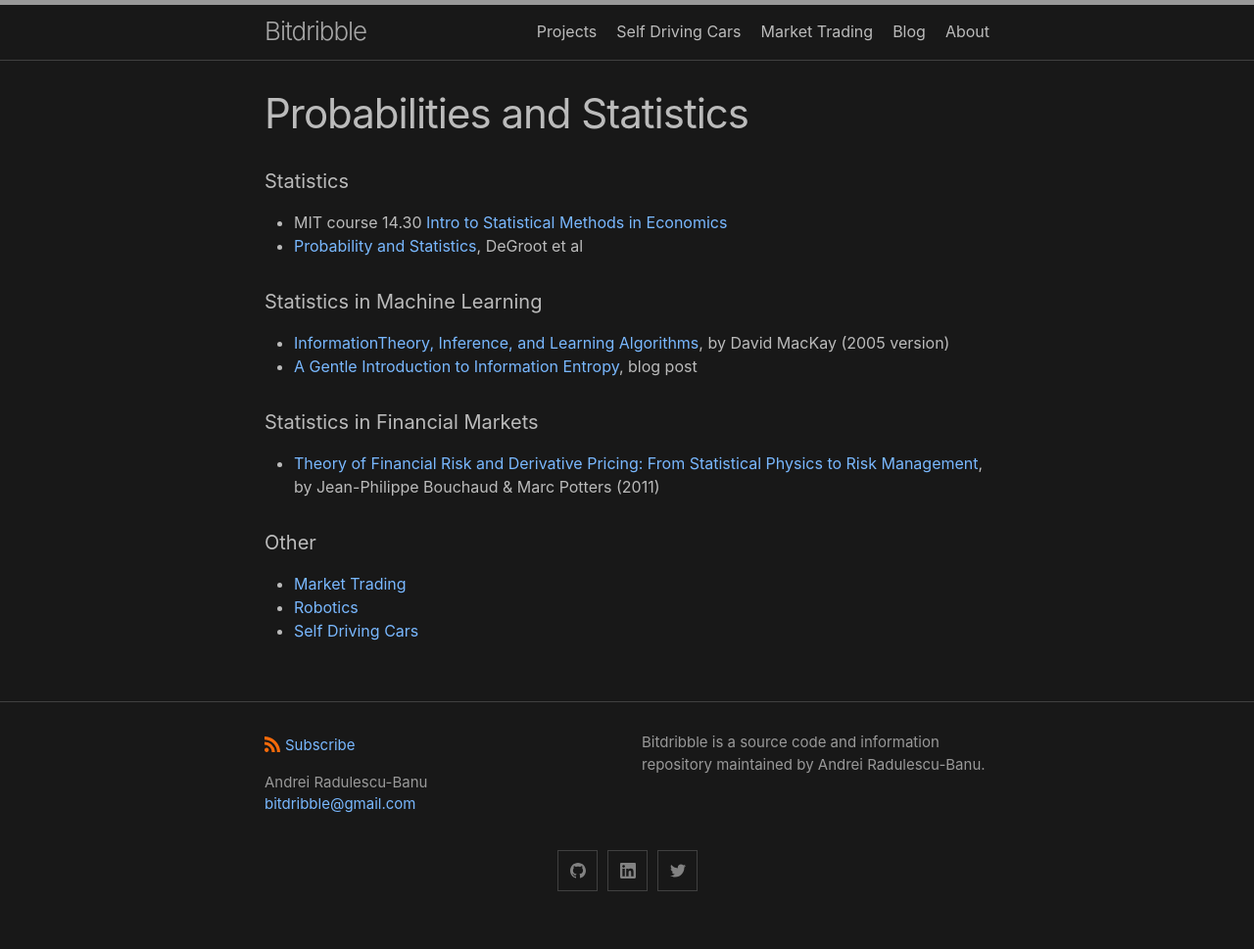
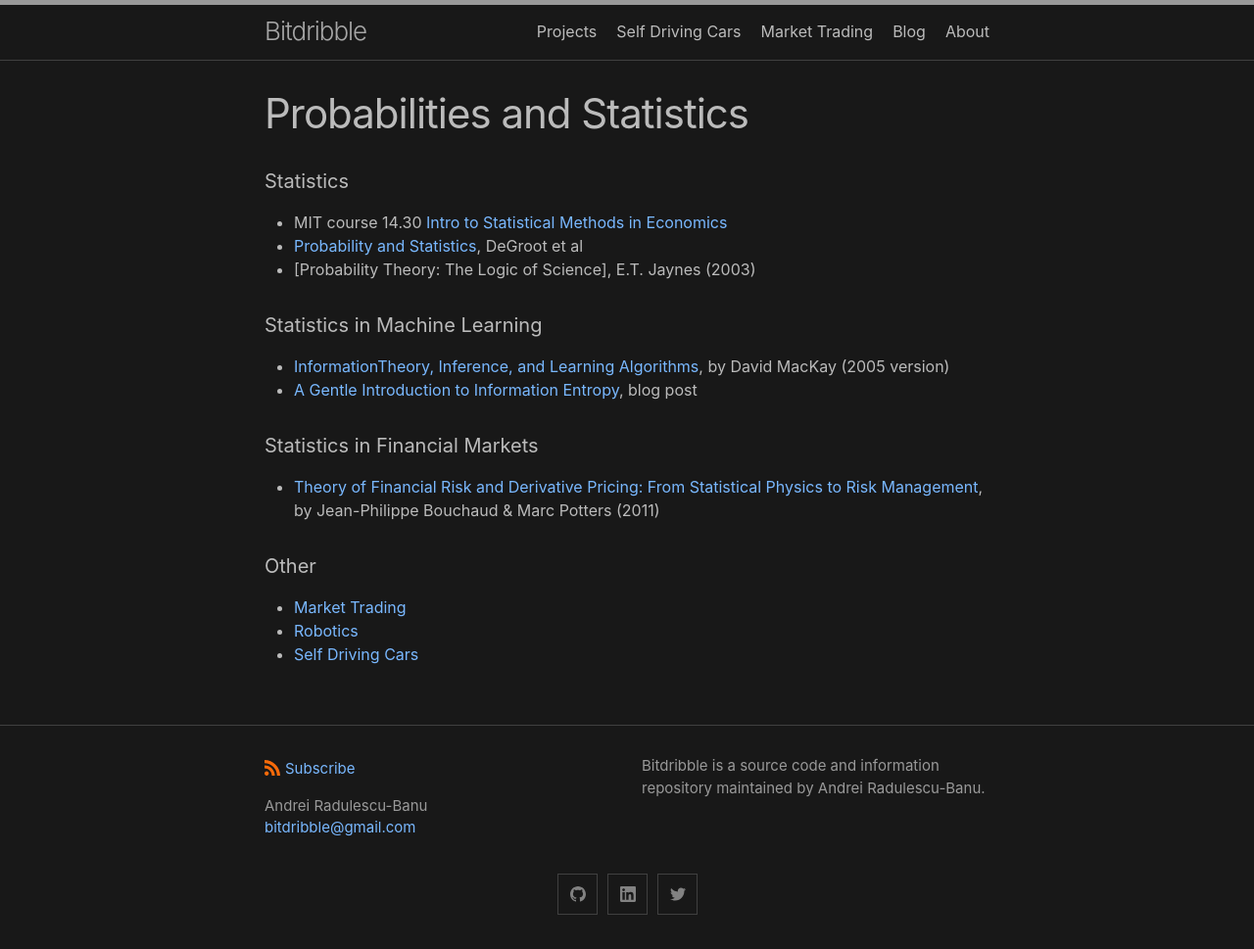
Before and after one commit to analytiq-hub/sigagent.github.io, a Jekyll site: the page built from probabilities_and_statistics.md, in a window 1280 px wide. Shown: the whole page at 98% size. Built offline with Jekyll 4.4.1, drawn with Linux system fonts in a browser that asks for light colours; before the commit the page ends 945 px from its top, so only the background shows below that.

Commit message:
*** empty log message ***

```diff
--- a/probabilities_and_statistics.md
+++ b/probabilities_and_statistics.md
@@ -6,6 +6,7 @@ title: Probabilities and Statistics
 #### Statistics
 * MIT course 14.30 [Intro to Statistical Methods in Economics](https://ocw.mit.edu/courses/economics/14-30-introduction-to-statistical-method-in-economics-spring-2006/)
 * [Probability and Statistics](http://professor.ufabc.edu.br/~nelson.faustino/Ensino/IPE2016/Livros/Morris%20H%20DeGroot_%20Mark%20J%20Schervish-Probability%20and%20statistics-Pearson%20Education%20%20(2012)%20(1).pdf), DeGroot et al
+* [Probability Theory: The Logic of Science], E.T. Jaynes (2003)
 
 #### Statistics in Machine Learning
 * [InformationTheory, Inference, and Learning Algorithms](https://www.inference.org.uk/itprnn/book.pdf), by David MacKay (2005 version)
```
